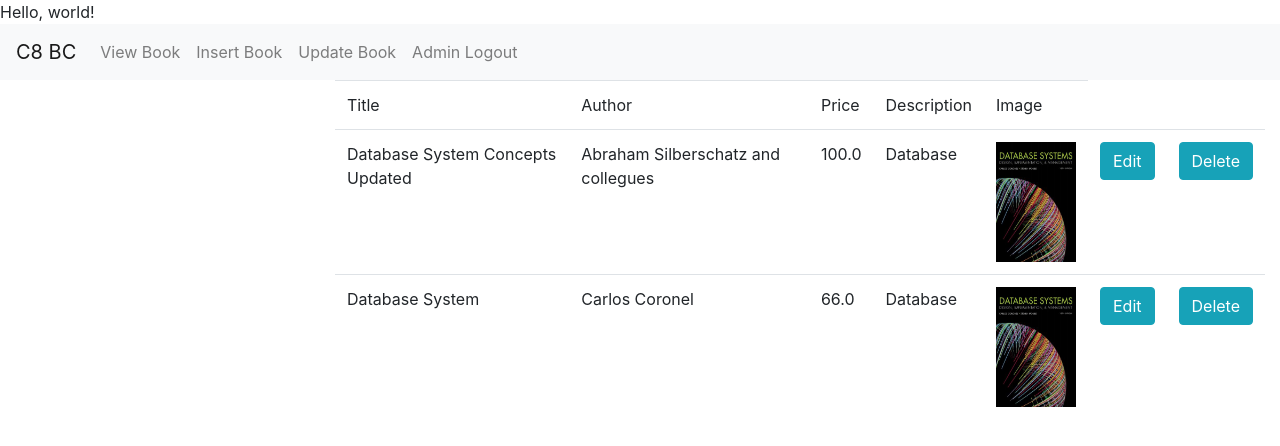
After one commit to a5ea5em5int/C8bc2, a Flask app: page /updateBook in a window 1280 px wide. The commit adds this page. Shown: the top 446 px of the page. Run offline with Flask 2, Linux system fonts and the light colour scheme; a user stored in the database is signed in; data comes from the database, SQL or seed files in the repository; both versions use the stored data as it was after the commit.

Commit message:
update book is finish

```diff
--- a/server.py
+++ b/server.py
@@ -116,7 +116,7 @@ def logout():
 """ The following part is for admin site"""
 @app.route('/adminHome')
 def admin_home():
-    return render_template("adminLogin.html")
+    return render_template("adminhome.html")
 
 @app.route('/bookInsert',methods=['GET',"POST"])
 def book_insert():
@@ -155,6 +155,57 @@ def view_book():
                 return render_template('viewBook.html',books = row)
     else:
         return redirect(url_for('admin_login'))
+
+@app.route('/updateBook',methods=['GET','POST'])
+def update_book():
+    if 'admin' in session:
+        if request.method == 'GET':
+            with connect() as conn:
+                cursor = conn.cursor()
+                sql = 'select * from book'
+                row = cursor.execute(sql)
+                return render_template('editBook.html',books = row)
+
+        else:
+            return "in post"
+    else:
+        return redirect(url_for('admin_login'))
+
+
+@app.route('/editBook2',methods=['POST'])
+def edit_book():
+    if 'admin' in session:
+        bookid = request.form['bid']
+        with connect() as conn:
+            cursor = conn.cursor()
+            sql = 'select * from book where bid=?'
+            result_book = cursor.execute(sql,(bookid)).fetchone()
+            return render_template('editBookForm.html',book = result_book)
+    else:
+        return redirect(url_for('admin_login'))
+
+
+@app.route('/updateBook2', methods=['POST'])
+def update_bookfinal():
+    title = request.form['title']
+    author = request.form['author']
+    price = request.form['price']
+    descr =request.form['description']
+    book_id = request.form['bid']
+    with connect() as conn:
+        cursor = conn.cursor()
+        sql ='update book set title=? , author=?, price=?,description =? where bid=?'
+        cursor.execute(sql,(title,author,price,descr,book_id))
+        if cursor.rowcount>0:
+            return "update success"
+        else:
+            return "some error"
+
+
+
+
+
+
 
 
 
--- /dev/null
+++ b/templates/editBook.html
@@ -0,0 +1,71 @@
+{% extends "layoutAdmin.html" %}
+{% block content %}
+
+{% if books %}
+<table class="table">
+    <thead>
+
+        <tr>
+            <td>
+                Title
+            </td>
+            <td>
+                Author
+            </td>
+            <td>
+               Price
+            </td>
+            <td>
+               Description
+            </td>
+            <td>
+                Image
+
+            </td>
+
+
+        </tr>
+
+
+    </thead>
+    <tbody>
+        {% for book in books %}
+
+        <tr><td>{{book.title}}</td><td>{{book.author}}</td><td>{{book.price}}</td><td>{{book.category}}</td>
+            <td><img src="static/images/{{book.cover}}"  width="80px" height="120px"></td>
+            <td><form action="/editBook2" method="POST">
+                <input type="hidden" name="bid" value="{{book.bid}}">
+                <input type="submit" class="btn btn-info" value="Edit"></button>
+
+
+            </form></td>
+            <td><form action="/deleteBook" method="POST">
+                <input type="hidden" name="bid" value="{{book.bid}}">
+                <input type="submit" class="btn btn-info" value="Delete"></button></td>
+        </tr>
+
+
+
+        {% endfor %}
+
+
+
+
+    </tbody>
+
+
+
+</table>
+{% else %}
+    book doesnot exist.
+{% endif %}
+
+
+
+
+
+
+
+
+
+{% endblock content %}
--- a/templates/layoutAdmin.html
+++ b/templates/layoutAdmin.html
@@ -18,10 +18,11 @@
       </button>
       <div class="collapse navbar-collapse" id="navbarNav">
         <ul class="navbar-nav">
+
+          {% if 'admin' not in session %}
           <li class="nav-item active">
-            <a class="nav-link" href="#">Home <span class="sr-only">(current)</span></a>
+            <a class="nav-link" href="/adminHome">Home <span class="sr-only">(current)</span></a>
           </li>
-          {% if 'admin' not in session %}
 
               <li class="nav-item">
                 <a class="nav-link" href="/adminLogin">Admin Login</a>
@@ -32,6 +33,9 @@
               </li>
               <li class="nav-item">
                 <a class="nav-link" href="/bookInsert">Insert Book</a>
+              </li>
+              <li class="nav-item">
+                <a class="nav-link" href="/updateBook">Update Book</a>
               </li>
               <li class="nav-item">
                 <a class="nav-link" href="/adminlogout">Admin Logout</a>
```
Also changed, not shown: templates/adminhome.html (added, +14 -0 lines), templates/editBookForm.html (added, +45 -0 lines), bookShop.db.
